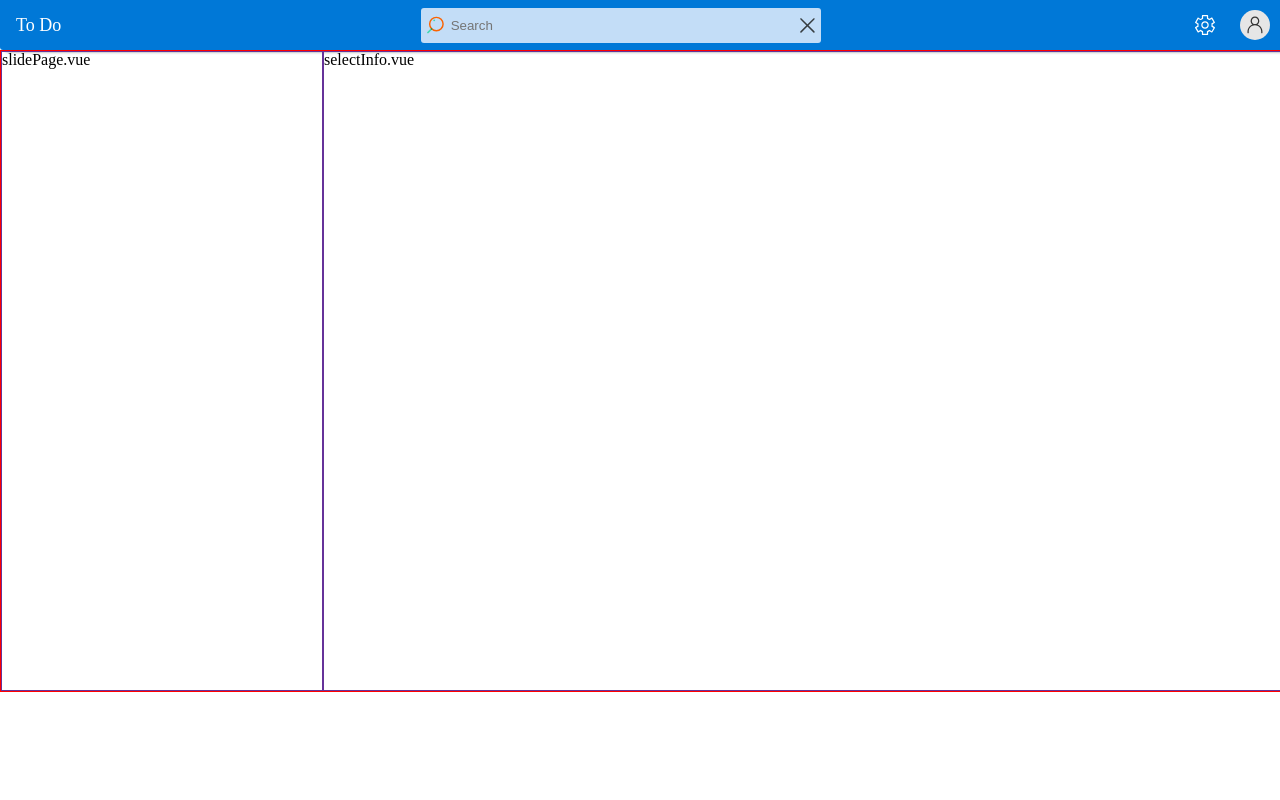
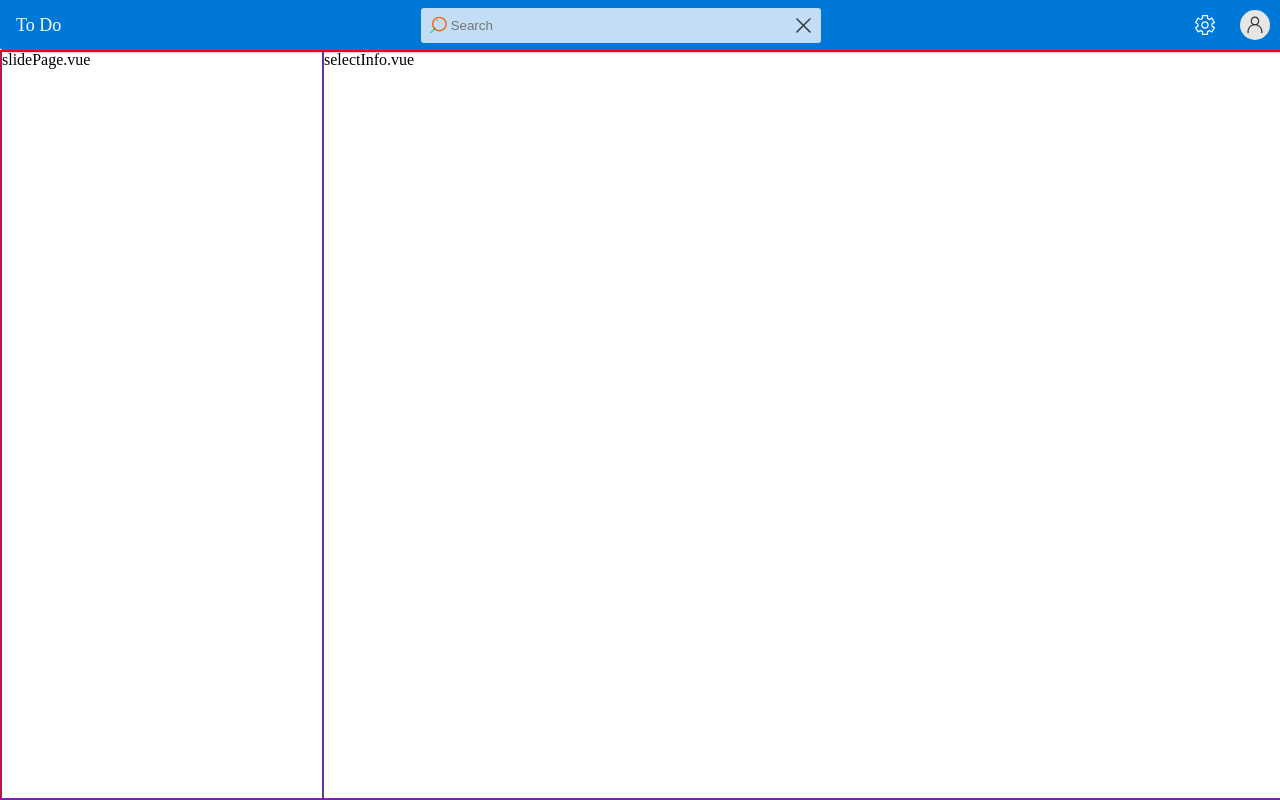
Before and after one commit to GITHUBXIONGXINOG/messageboard, a Vue app: page / in a window 1280 px wide. Built offline with nearby package versions, Linux system fonts and the light colour scheme.

Commit message:
顶部top布局修改

```diff
--- a/src/App.vue
+++ b/src/App.vue
@@ -3,22 +3,26 @@
   <page />
 </template>
 <script>
-
-  import navTop from './components/navTop/navTop.vue'
-  import page from './components/page/page.vue'
+import navTop from "./components/navTop/navTop.vue";
+import page from "./components/page/page.vue";
 export default {
   components: {
     navTop,
-    page
-  }
-}
+    page,
+  },
+};
 </script>
 <style lang="scss">
 #app {
   width: 100%;
+  height: 100%;
+  display: flex;
+  flex-direction: column;
+  overflow: hidden;
 }
 .icon {
-       width: 1em; height: 1em;
+  width: 1em;
+  height: 1em;
   vertical-align: -0.15em;
   fill: currentColor;
   overflow: hidden;
--- a/src/assets/css/reset.scss
+++ b/src/assets/css/reset.scss
@@ -74,3 +74,7 @@ input{
 a{
 	text-decoration: none;
 }
+/* html,body默认100% */
+html, body {
+	height: 100%;
+}
--- a/src/components/navTop/navTop.vue
+++ b/src/components/navTop/navTop.vue
@@ -6,13 +6,23 @@
     </router-link>
     <!-- 搜索框 -->
     <div class="search-wrap">
+      <button class="searchButton">
         <svg class="icon icon-search" aria-hidden="true">
           <use xlink:href="#icon-sousuo_huaban1"></use>
         </svg>
-      <input type="text" class="searchInfo" placeholder="Search" />
+      </button>
+
+      <input
+        type="text"
+        class="searchInfo"
+        placeholder="Search"
+        v-model="state.searchInput"
+      />
+      <button class="clearInput" @click="clearInput()">
         <svg class="icon icon-close" aria-hidden="true">
           <use xlink:href="#icon-cha"></use>
         </svg>
+      </button>
     </div>
     <!-- 右侧设置区域 -->
     <div class="right_part">
@@ -31,9 +41,23 @@
   </div>
 </template>
 <script lang="ts">
-import { defineComponent } from "vue";
+import { defineComponent, reactive } from "vue";
 export default defineComponent({
   name: "App",
+  setup() {
+    const state = reactive({
+      searchInput: "",
+
+    });
+    //清除输入
+    const clearInput = () => {
+      state.searchInput = ''
+    }
+    return {
+      state,
+      clearInput,
+    };
+  },
 });
 </script>
 <style scoped lang="scss">
@@ -44,7 +68,6 @@ export default defineComponent({
   color: #333333;
   font-size: 14px;
   background: #0078d7;
-  // margin: 0 0 20px;
   border-width: 1px 0px solid #e7e7e7;
   border-radius: 0 0 0 3px;
   box-shadow: 5px 2px 3px #888888;
@@ -68,6 +91,7 @@ export default defineComponent({
 //搜索外框
 .search-wrap {
   position: relative;
+  display: flex;
 }
 //搜索框
 .searchInfo {
@@ -83,20 +107,32 @@ export default defineComponent({
 .icon-close {
   width: 20px;
   height: 20px;
+  top: 0;
+  right: 0;
+  bottom: 0;
+  left: 0;
+  margin: auto;
+}
+
+
+.searchButton,
+.clearInput {
+  height: 35px;
+  width: 35px;
   position: absolute;
-  top: 0;
-  bottom: 0;
-  margin: auto;
+  display: flex;
+  justify-content: center;
+  align-items: center;
   &:hover {
     cursor: pointer;
   }
 }
 
-.icon-search {
-  left: 1%;
+.searchButton {
+   left: 0;
 }
-.icon-close {
-  right: 1%;
+.clearInput {
+  right: 0;
 }
 //右侧区域
 .right_part {
@@ -126,7 +162,6 @@ export default defineComponent({
 }
 //用户
 .userInfoWrap {
-  // background: #e6e6e6;
   width: 50px;
   height: 50px;
   display: flex;
@@ -135,14 +170,22 @@ export default defineComponent({
   &:hover {
     cursor: pointer;
     background: #005a9e;
-
   }
-
+  //图标背景
+  &::after {
+    content: "";
+    position: absolute;
+    width: 30px;
+    height: 30px;
+    background: #e6e6e6;
+    border-radius: 50%;
+    z-index: 1;
+  }
 }
 //图标背景
 .userInfoWrap::after {
-    content: '';
-    position:absolute;
+  content: "";
+  position: absolute;
   width: 30px;
   height: 30px;
   background: #e6e6e6;
@@ -154,8 +197,5 @@ export default defineComponent({
   font-size: 20px;
   background: transparent;
   z-index: 2;
-
 }
-
-
 </style>
--- a/src/components/page/page.vue
+++ b/src/components/page/page.vue
@@ -20,7 +20,7 @@ export default defineComponent({
 <style scoped lang="scss">
     .page {
         width: 100%;
-        height: 40rem;
+        height: 100%;
         border: 1px solid red;
         display: flex;
     }
```
Lines whose indentation alone changed are shown as unchanged.
